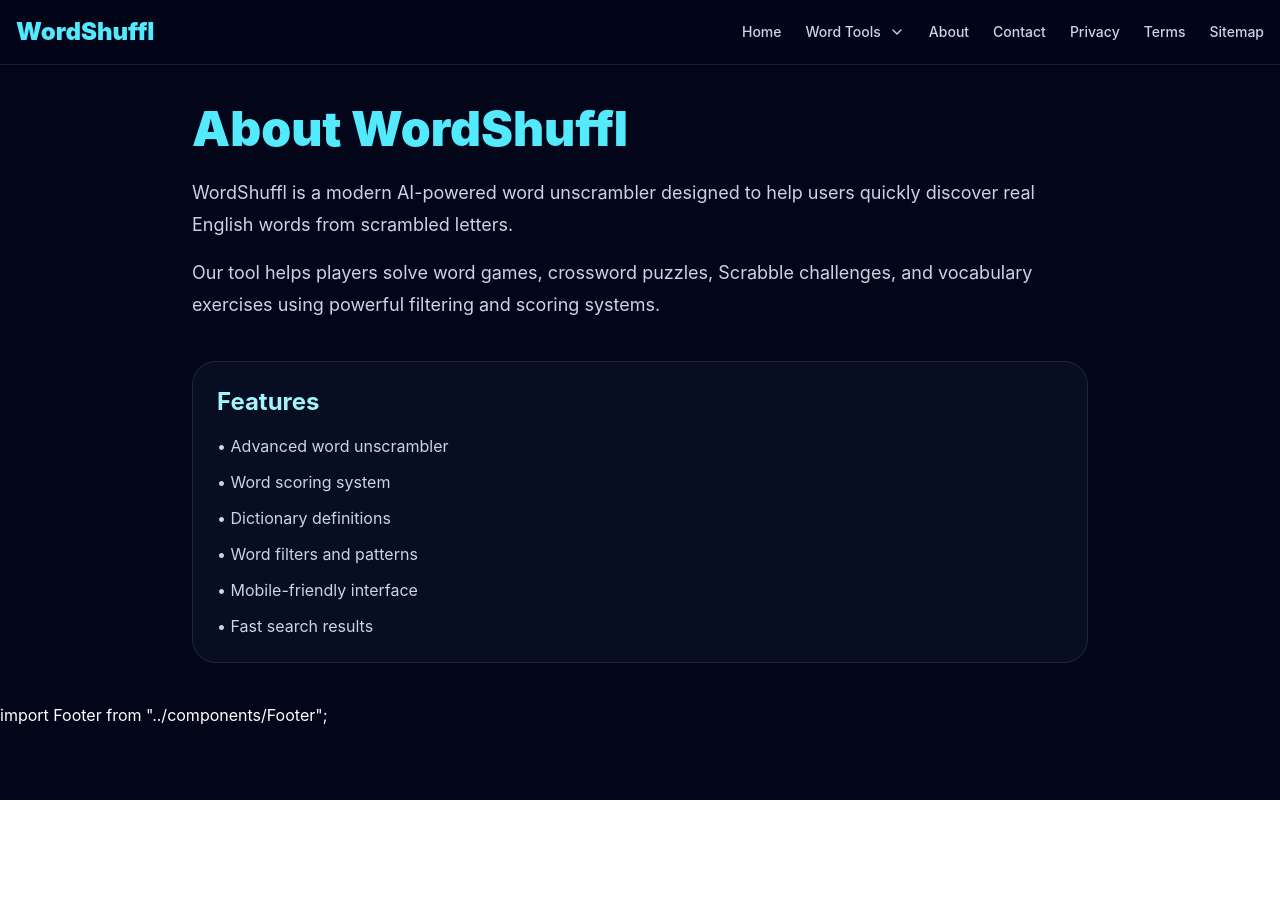
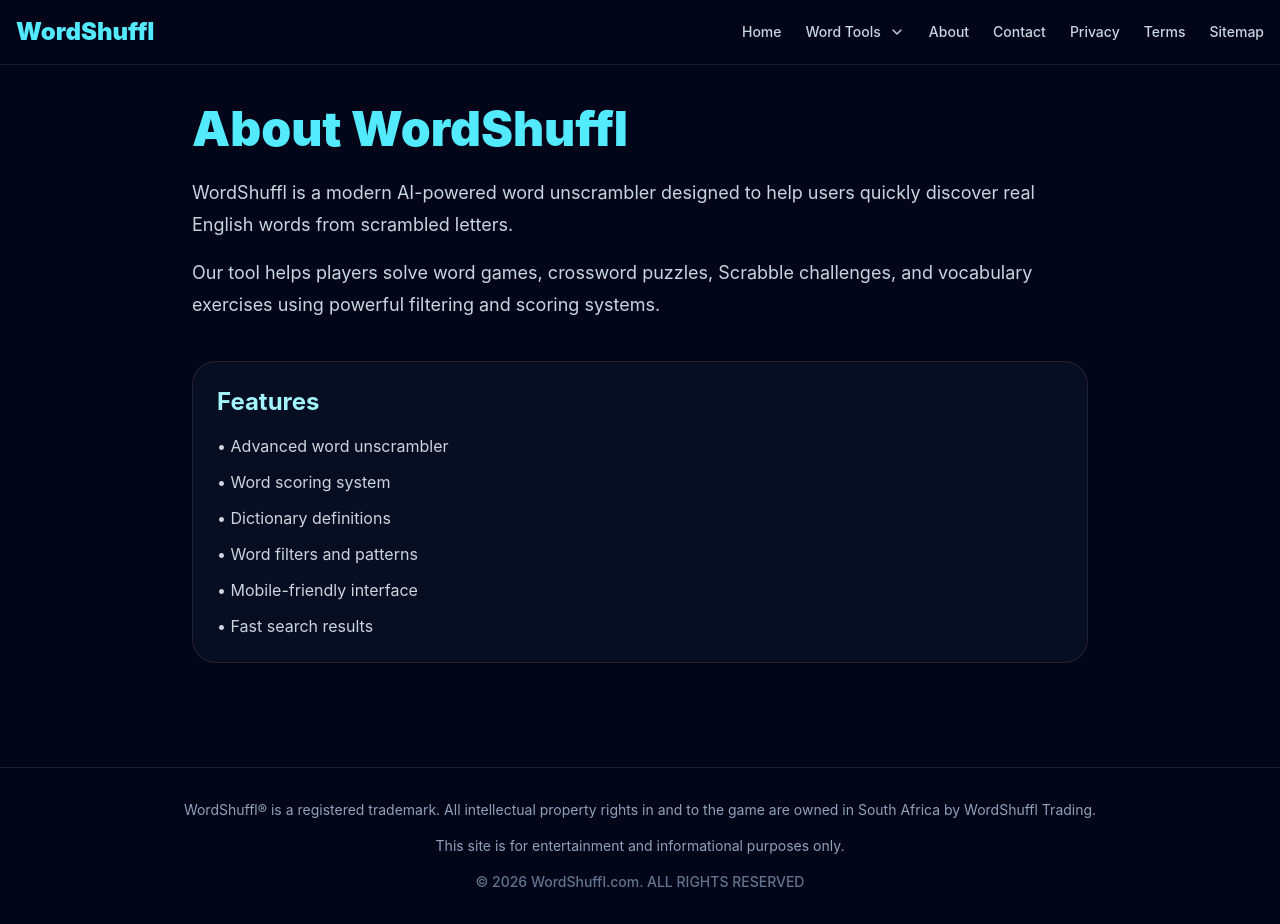
Before and after one commit to Rgenneker/word-unscrambler, a React (Vite) app: page /about in a window 1280 px wide. Before the commit the page ends 800 px from the top, so only its background shows below. Built offline with nearby package versions, Linux system fonts and the light colour scheme; what an-array-of-english-words would draw is missing.

Commit message:
Fix syntax errors and configure new word listing pages

```diff
--- a/src/pages/About.jsx
+++ b/src/pages/About.jsx
@@ -32,7 +32,7 @@
         </div>
       </div>
       </div>
-      import Footer from "../components/Footer";
+      <Footer />
     </main>
   );
 }
--- a/src/pages/Contact.jsx
+++ b/src/pages/Contact.jsx
@@ -34,7 +34,7 @@
         </div>
       </div>
       </div>
-      import Footer from "../components/Footer";
+      <Footer />
     </main>
   );
 }
--- a/src/pages/FiveLetterWords.jsx
+++ b/src/pages/FiveLetterWords.jsx
@@ -119,7 +119,7 @@
 
         </div>
       </div>
-      import Footer from "../components/Footer";
+      <Footer />
     </main>
   );
 }
--- a/src/pages/LetterCombination.jsx
+++ b/src/pages/LetterCombination.jsx
@@ -89,7 +89,7 @@
           </div>
         </div>
       </div>
-      import Footer from "../components/Footer";
+      <Footer />
     </main>
   );
 }
--- a/src/pages/PrivacyPolicy.jsx
+++ b/src/pages/PrivacyPolicy.jsx
@@ -253,7 +253,7 @@
         </div>
       </div>
       </div>
-      import Footer from "../components/Footer";
+      <Footer />
     </main>
   );
 }
--- a/src/pages/SitemapPage.jsx
+++ b/src/pages/SitemapPage.jsx
@@ -54,7 +54,7 @@
 </div>
       </div>
       </div>
-      import Footer from "../components/Footer";
+      <Footer />
     </main>
   );
 }
--- a/src/pages/TermsConditions.jsx
+++ b/src/pages/TermsConditions.jsx
@@ -234,7 +234,7 @@
         </div>
       </div>
       </div>
-      import Footer from "../components/Footer";
+      <Footer />
     </main>
   );
 }
--- a/src/pages/WordLength.jsx
+++ b/src/pages/WordLength.jsx
@@ -68,7 +68,7 @@
           </div>
         </div>
       </div>
-      import Footer from "../components/Footer";
+      <Footer />
     </main>
   );
 }
--- a/src/pages/WordsEndingWith.jsx
+++ b/src/pages/WordsEndingWith.jsx
@@ -108,7 +108,7 @@
           </div>
         </div>
       </div>
-      import Footer from "../components/Footer";
+      <Footer />
     </main>
   );
 }
--- a/src/pages/WordsEndingWithing.jsx
+++ b/src/pages/WordsEndingWithing.jsx
@@ -116,7 +116,7 @@
           </div>
         </div>
       </div>
-      import Footer from "../components/Footer";
+      <Footer />
     </main>
   );
 }
--- a/src/pages/WordsStartingWith.jsx
+++ b/src/pages/WordsStartingWith.jsx
@@ -108,7 +108,7 @@
           </div>
         </div>
       </div>
-      import Footer from "../components/Footer";
+      <Footer />
     </main>
   );
 }
--- a/src/pages/WordsStartingWitha.jsx
+++ b/src/pages/WordsStartingWitha.jsx
@@ -107,7 +107,7 @@
           </div>
         </div>
       </div>
-      import Footer from "../components/Footer";
+      <Footer />
     </main>
   );
 }
```
